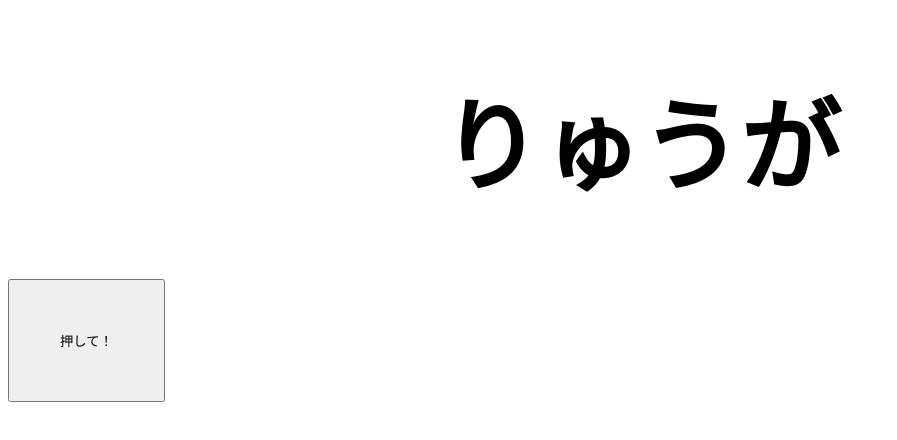
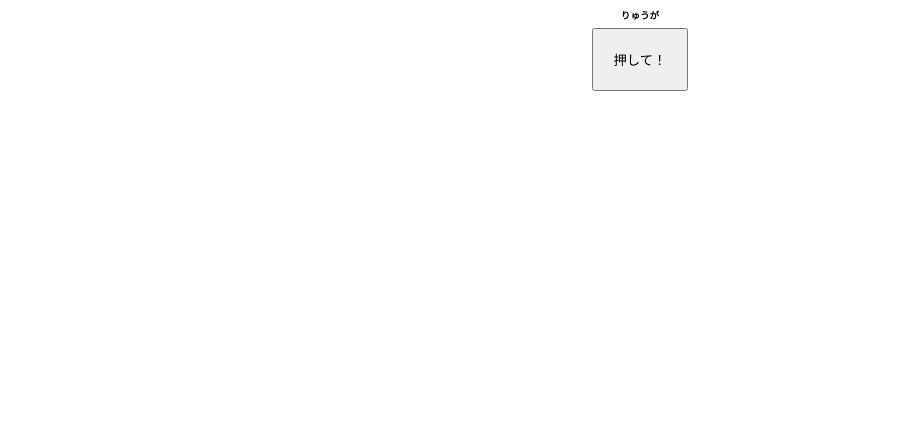
Before and after one commit to window434/okiyama_pdf, a plain HTML site: page index.html in a window 1280 px wide. Shown: the whole page, without its empty margins (0-897 px from the left). Drawn offline with Linux system fonts and the light colour scheme.

Commit message:
Update style.css

```diff
--- a/style.css
+++ b/style.css
@@ -1,10 +1,10 @@
+* {
+  text-align: center;
+}
 h1 {
   text-align: center;
-  font-size: 100px;
+  font-size: 60%;
 }
-
 button {
-  padding: 50px;
-  display: block;
-  text-align: center;
+  padding: 20px;
 }
```
